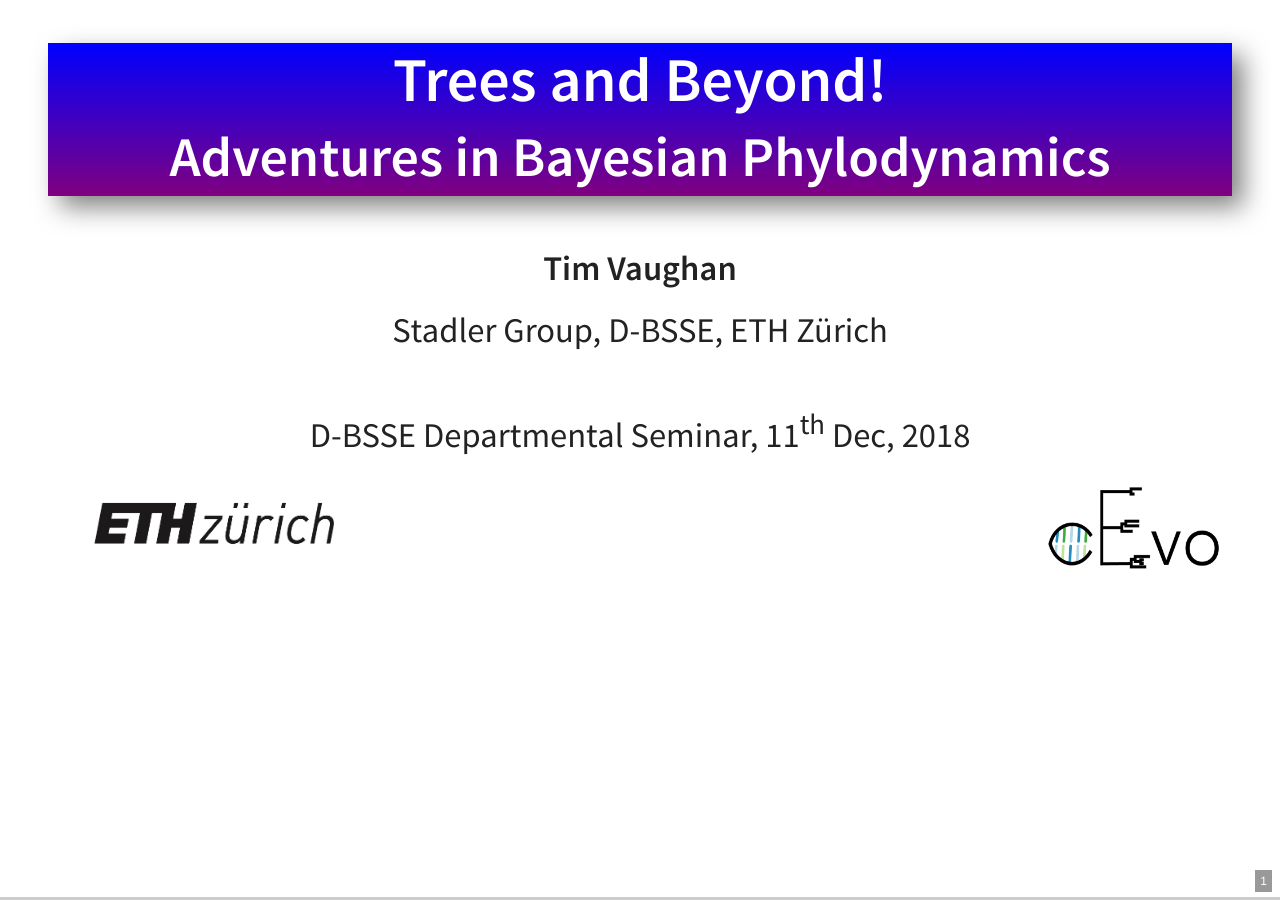
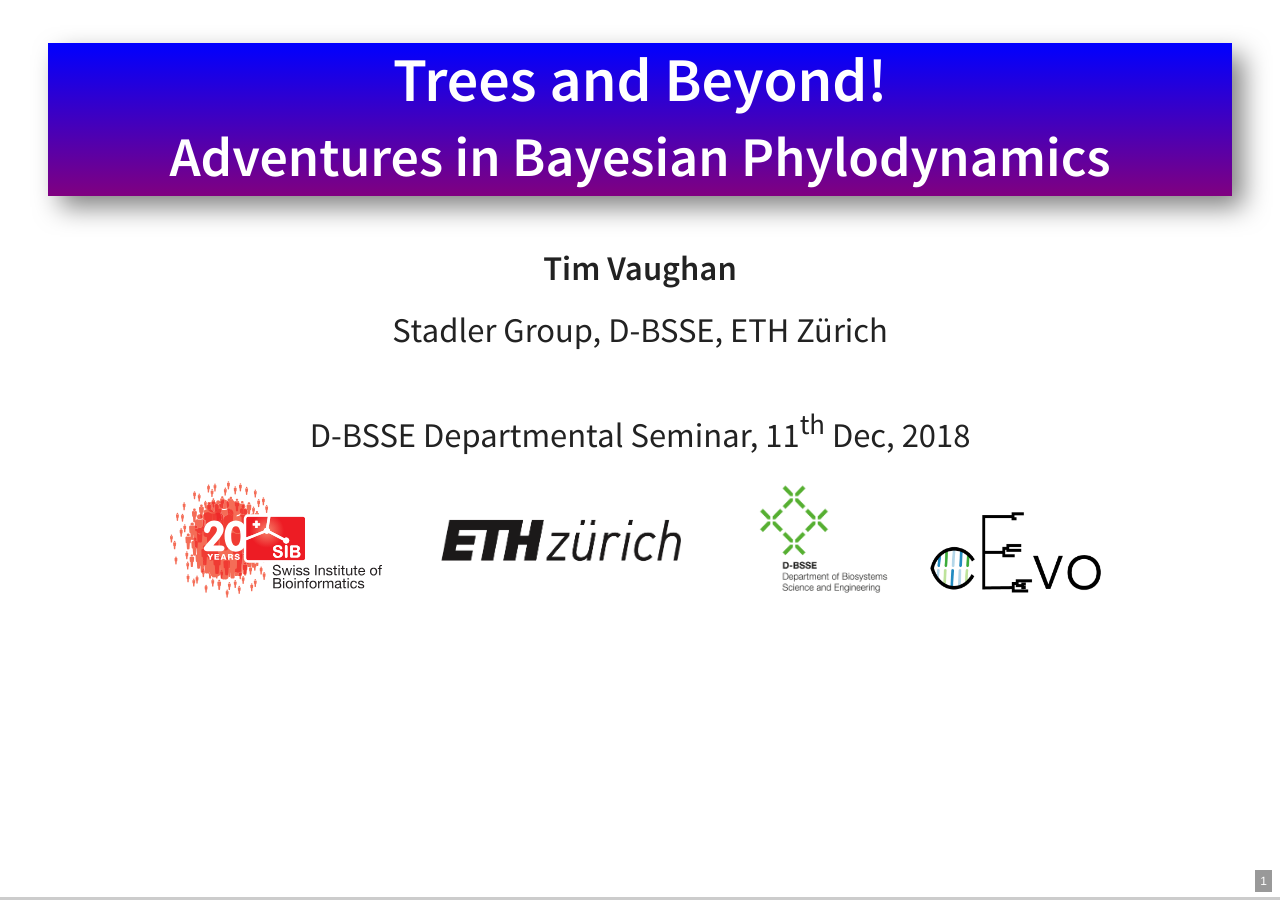
Before and after one commit to tgvaughan/BiozentrumTalk, a Jekyll site: the page built from talk/index.html, in a window 1280 px wide. Built offline with Jekyll 4.4.1, drawn with Linux system fonts in a browser that asks for light colours; formulas are drawn with MathJax 3.

Commit message:
Still polishing.

```diff
--- a/talk/index.html
+++ b/talk/index.html
@@ -24,27 +24,28 @@
     D-BSSE Departmental Seminar, 11<sup>th</sup> Dec, 2018
   </div>
 
-  <div style="float:left;margin-top:-0.5em">
-    <img data-src="eth_logo.png" style="height:100px">
-  </div>
-  <div style="float:right;">
-    <img data-src="cEvo_logo.png" style="height:80px">
+  <div>
+    <div style="display:inline-block;">
+      <img data-src="SIB_logo_20.svg" style="height:100px">
+    </div>
+    <div style="display:inline-block;">
+      <img data-src="eth_logo.png" style="height:100px">
+    </div>
+    <div style="display:inline-block;">
+      <img data-src="bsse_logo.gif" style="height:100px">
+    </div>
+    <div style="display:inline-block;">
+      <img data-src="cEvo_logo.png" style="height:80px">
+    </div>
   </div>
 </section>
 
 <section>
-  <h1>Overview</h1>
-
-  <ul class="spaced" style="margin-top:10%">
-    <li> Introduction to <b>Bayesian Phylodynamics</b> </li>
-    <li> Phylodynamic inference of <b>epidemic prevalence dynamics</b></li>
-    <li> Inferring recent <b>non-treelike evolution</b> of pathogenic E coli </li>
-  </ul>
-
-</section>
-
-<section class="center">
-  <h1>Introduction: Bayesian Phylodynamics</h1>
+  <div class="flipper" style="width:100%;height:800px;margin-top:-2em">
+  <img data-src="AdventureMap.png" style="height:100%;margin-top:0">
+  <img data-src="AdventureMapStart.png" style="height:100%;margin-top:0" class="fragment">
+  <img data-src="AdventureMapIntro.png" style="height:100%;margin-top:0" class="fragment">
+  </div>
 </section>
 
 <section>
@@ -78,8 +79,8 @@
          style="position:absolute;top:0;left:0;" />
     <div class="figure fragment"
          style="position:absolute;top:0;left:0;margin:0;padding:0;">
-      <img width="800" data-src="flu_tree.png" style="margin:0px;padding:0px"/>
-      <div class="cite">Bedford et al., PLoS Pathogens, 2010</div>
+      <img width="800" data-src="zika_tree.jpg" style="margin:0px;padding:0px"/>
+      <div class="cite">Faria et al., Nature, 2017</div>
     </div>
   </div>
 </section>
@@ -94,20 +95,16 @@
   <img data-src="phylodynamics.svg"/>
 </section>
 
-<section>
+<section class="center">
   <h1>Connecting the dots...</h1>
 
-<section class="center">
-  <div class="flipper" style="margin-top:100px">
+  <div class="flipper">
     <img data-src="connecting_dots1.svg">
     <img data-src="connecting_dots2.svg" class="fragment">
     <img data-src="connecting_dots3.svg" class="fragment">
     <img data-src="connecting_dots4.svg" class="fragment">
     <img data-src="connecting_dots5.svg" class="fragment">
   </div>
-
-</section>
-
 </section>
 
 <section>
@@ -123,9 +120,12 @@
 </section>
 
 
-<section class="center">
-  <h1>First Adventure:<br>Inferring Epidemic Dynamics</h1>
+<section>
+  <div class="flipper" style="width:100%;height:800px;margin-top:-2em">
+    <img data-src="AdventureMapEpiInf.png" style="height:100%;margin-top:0">
+  </div>
 </section>
+
 
 <section>
   <h1>Modelling epidemics using birth-death processes</h1>
@@ -184,20 +184,6 @@
 </section>
 
 <section>
-  <h1>Including unsequenced samples</h1>
-
-    <ul>
-    <li>Including unsequenced samples in the particle filtering algorithm is easy: just add additional observations.</li>
-  </ul>
-
-  <img data-src="seq+noseqBPF.svg" style="width:1000px">
-
-  <ul>
-    <li>Much more efficient than including unsequenced samples on tree explicitly.</li>
-  </ul>
-</section>
-
-<section>
   <h1>Ebola in Sierra Leone</h1>
   <ul>
     <li>Aim to infer prevalence dynamics using 101 EBOV genomes sequenced from <b>Kailahun District</b> in Sierra Leone during the 2014-2015 EVD epidemic.</li>
@@ -214,6 +200,20 @@
 </section>
 
 <section>
+  <h1>Including unsequenced samples</h1>
+
+    <ul>
+    <li>Including unsequenced samples in the particle filtering algorithm is easy: just add additional observations.</li>
+  </ul>
+
+  <img data-src="seq+noseqBPF.svg" style="width:1000px">
+
+  <ul>
+    <li>Much more efficient than including unsequenced samples on tree explicitly.</li>
+  </ul>
+</section>
+
+<section>
   <h1>EBOV prevalence</h1>
   <img data-src="kailahun_full.png" style="width:700px">
 </section>
@@ -223,9 +223,12 @@
   <img data-src="kailahun_full_Re.png" style="width:700px">
 </section>
 
-<section class="center">
-  <h1>Second Adventure:<br>Non-treelike Evolution in <i>E. coli</i></h1>
+<section>
+  <div class="flipper" style="width:100%;height:800px;margin-top:-2em">
+    <img data-src="AdventureMapBacter.png" style="height:100%;margin-top:0">
+  </div>
 </section>
+
 
 <section>
     <h1>Cartoon bacterial population genetics</h1>
@@ -377,13 +380,17 @@
 </section>
 
 <section>
+  <h1>Taming the BEAST Workshops</h1>
+</section>
+
+<section>
   <h1>Summary</h1>
 
   <ul class="spaced">
     <li>Phylogenetic inference provides much more than a means of inferring phylogenetic trees.</li>
     <li>Broadly, these methods provide a means of connecting observed genetic and other forms of data to a large variety of features of the population from which the data is sampled.</li>
 
-    <li>Bayesian phylodynamics is the key to many adventures - join us!</li>
+    <li>Bayesian phylodynamics is the key to many adventures!</li>
   </ul>
 </section>
 
```
Also changed, not shown: other parts of talk/index.html (+1 -2 lines), notes.org (+11 -11 lines), talk/AdventureMap.png (added), talk/AdventureMap.svg (added), talk/AdventureMapBacter.png (added), talk/AdventureMapEpiInf.png (added), talk/AdventureMapIntro.png (added), talk/AdventureMapStart.png (added), talk/SIB_logo_20.svg (added), talk/bsse_logo.gif (added), talk/zika_tree.jpg (added).
